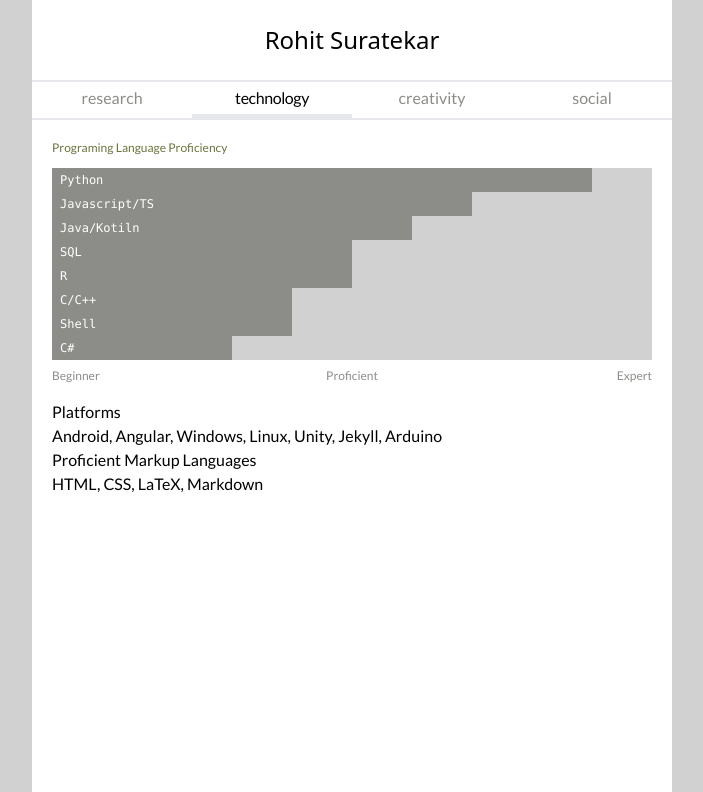
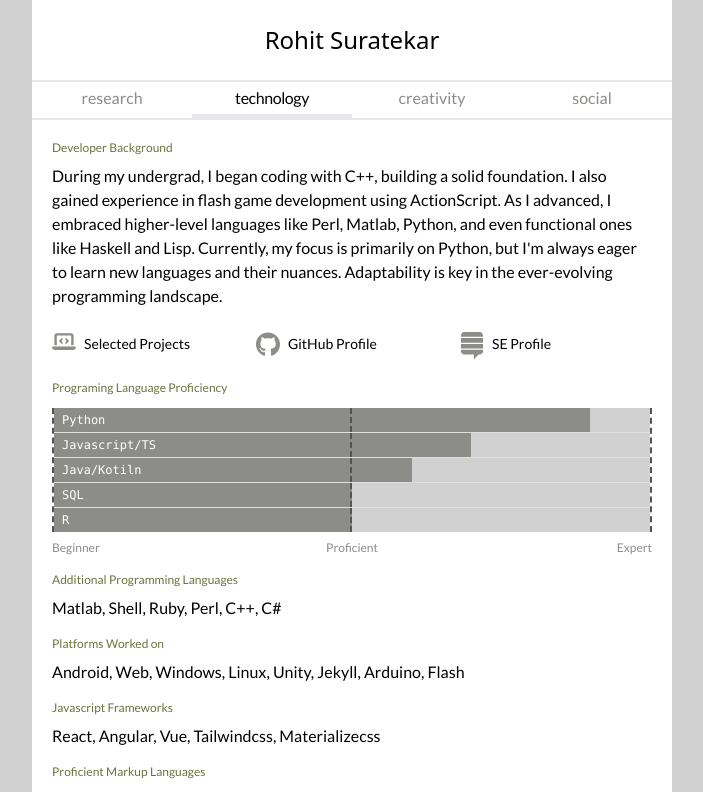
Before and after one commit to rohitsuratekar/PersonalWebsite, a React (Vite) app: page /technology in a window 1280 px wide. Shown: the top 792 px of the page, without its empty margins (288-991 px from the left). Built offline with nearby package versions, Linux system fonts and the light colour scheme.

Commit message:
Updated tech page

```diff
--- a/src/App.jsx
+++ b/src/App.jsx
@@ -9,6 +9,7 @@ import SocialPage from "@/pages/SocialPage";
 import PublicationPage from "@/pages/PublicationPage";
 import ConferencePage from "@/pages/ConferencePage";
 import ResearchProjectPage from "@/pages/ResearchProjectPage";
+import TechProjectPage from "@/pages/TechProjectPage"
 
 function App() {
   return (
@@ -25,6 +26,7 @@ function App() {
             path="developer"
             element={<Navigate to="/technology" replace />}
           />
+          <Route path="techprojects" element={<TechProjectPage />} />
           <Route path="creativity" element={<CreativePage />} />
           <Route path="social" element={<SocialPage />} />
           <Route exact path="researech" element={<Navigate to="/" replace />} />
--- a/src/assets/techData.json
+++ b/src/assets/techData.json
@@ -1,4 +1,24 @@
 {
+  "focus":"During my undergrad, I began coding with C++, building a solid foundation. I also gained experience in flash game development using ActionScript. As I advanced, I embraced higher-level languages like Perl, Matlab, Python, and even functional ones like Haskell and Lisp. Currently, my focus is primarily on Python, but I'm always eager to learn new languages and their nuances. Adaptability is key in the ever-evolving programming landscape.",
+  "quickLinks": [
+    {
+      "icon": "code",
+      "title": "Selected Projects",
+      "url": "/techprojects"
+    },
+    {
+      "icon": "github",
+      "title": "GitHub Profile",
+      "url": "/",
+      "external": "https://github.com/rohitsuratekar"
+    },
+    {
+      "icon": "stackoverflow",
+      "title": "SE Profile",
+      "url": "/",
+      "external": "https://stackoverflow.com/users/5284595/dexter"
+    }
+  ],
   "languges": [
     {
       "name": "Python",
@@ -19,28 +39,32 @@
     {
       "name": "R",
       "level": 5
-    },
-    {
-      "name": "C/C++",
-      "level": 4
-    },
-    {
-      "name": "Shell",
-      "level": 4
-    },
-    {
-      "name": "C#",
-      "level": 3
     }
   ],
   "langugeSections": [
     {
-      "header": "Platforms",
-      "text": "Android, Angular, Windows, Linux, Unity, Jekyll, Arduino"
+      "header": "Additional Programming Languages",
+      "text": "Matlab, Shell, Ruby, Perl, C++, C#"
+    },
+    {
+      "header": "Platforms Worked on",
+      "text": "Android, Web, Windows, Linux, Unity, Jekyll, Arduino, Flash"
+    },
+    {
+      "header": "Javascript Frameworks",
+      "text": "React, Angular, Vue, Tailwindcss, Materializecss"
     },
     {
       "header": "Proficient Markup Languages",
       "text": "HTML, CSS, LaTeX, Markdown"
+    },
+    {
+      "header": "Databases Worked with",
+      "text": "MySQL/MariaDB, SparkSQL, MongoDB, Firebase"
+    },
+    {
+      "header": "Miscellaneous Technologies",
+      "text": "Git, Docker, GCP, PyTest, Selenium"
     }
   ]
 }
--- a/src/components/IconLibrary.jsx
+++ b/src/components/IconLibrary.jsx
@@ -18,7 +18,16 @@ const AppIcons = ({icon}) => {
             case "star":
                 return <svg xmlns="http://www.w3.org/2000/svg" viewBox="0 0 576 512">
                 <path d="M316.9 18C311.6 7 300.4 0 288.1 0s-23.4 7-28.8 18L195 150.3 51.4 171.5c-12 1.8-22 10.2-25.7 21.7s-.7 24.2 7.9 32.7L137.8 329 113.2 474.7c-2 12 3 24.2 12.9 31.3s23 8 33.8 2.3l128.3-68.5 128.3 68.5c10.8 5.7 23.9 4.9 33.8-2.3s14.9-19.3 12.9-31.3L438.5 329 542.7 225.9c8.6-8.5 11.7-21.2 7.9-32.7s-13.7-19.9-25.7-21.7L381.2 150.3 316.9 18z"/></svg>
-        }
+            case "github":
+                return <svg xmlns="http://www.w3.org/2000/svg" viewBox="0 0 496 512">
+                <path d="M165.9 397.4c0 2-2.3 3.6-5.2 3.6-3.3.3-5.6-1.3-5.6-3.6 0-2 2.3-3.6 5.2-3.6 3-.3 5.6 1.3 5.6 3.6zm-31.1-4.5c-.7 2 1.3 4.3 4.3 4.9 2.6 1 5.6 0 6.2-2s-1.3-4.3-4.3-5.2c-2.6-.7-5.5.3-6.2 2.3zm44.2-1.7c-2.9.7-4.9 2.6-4.6 4.9.3 2 2.9 3.3 5.9 2.6 2.9-.7 4.9-2.6 4.6-4.6-.3-1.9-3-3.2-5.9-2.9zM244.8 8C106.1 8 0 113.3 0 252c0 110.9 69.8 205.8 169.5 239.2 12.8 2.3 17.3-5.6 17.3-12.1 0-6.2-.3-40.4-.3-61.4 0 0-70 15-84.7-29.8 0 0-11.4-29.1-27.8-36.6 0 0-22.9-15.7 1.6-15.4 0 0 24.9 2 38.6 25.8 21.9 38.6 58.6 27.5 72.9 20.9 2.3-16 8.8-27.1 16-33.7-55.9-6.2-112.3-14.3-112.3-110.5 0-27.5 7.6-41.3 23.6-58.9-2.6-6.5-11.1-33.3 2.6-67.9 20.9-6.5 69 27 69 27 20-5.6 41.5-8.5 62.8-8.5s42.8 2.9 62.8 8.5c0 0 48.1-33.6 69-27 13.7 34.7 5.2 61.4 2.6 67.9 16 17.7 25.8 31.5 25.8 58.9 0 96.5-58.9 104.2-114.8 110.5 9.2 7.9 17 22.9 17 46.4 0 33.7-.3 75.4-.3 83.6 0 6.5 4.6 14.4 17.3 12.1C428.2 457.8 496 362.9 496 252 496 113.3 383.5 8 244.8 8zM97.2 352.9c-1.3 1-1 3.3.7 5.2 1.6 1.6 3.9 2.3 5.2 1 1.3-1 1-3.3-.7-5.2-1.6-1.6-3.9-2.3-5.2-1zm-10.8-8.1c-.7 1.3.3 2.9 2.3 3.9 1.6 1 3.6.7 4.3-.7.7-1.3-.3-2.9-2.3-3.9-2-.6-3.6-.3-4.3.7zm32.4 35.6c-1.6 1.3-1 4.3 1.3 6.2 2.3 2.3 5.2 2.6 6.5 1 1.3-1.3.7-4.3-1.3-6.2-2.2-2.3-5.2-2.6-6.5-1zm-11.4-14.7c-1.6 1-1.6 3.6 0 5.9 1.6 2.3 4.3 3.3 5.6 2.3 1.6-1.3 1.6-3.9 0-6.2-1.4-2.3-4-3.3-5.6-2z"/></svg>
+            case "code":
+                return <svg xmlns="http://www.w3.org/2000/svg" viewBox="0 0 640 512">
+                <path d="M64 96c0-35.3 28.7-64 64-64H512c35.3 0 64 28.7 64 64V352H512V96H128V352H64V96zM0 403.2C0 392.6 8.6 384 19.2 384H620.8c10.6 0 19.2 8.6 19.2 19.2c0 42.4-34.4 76.8-76.8 76.8H76.8C34.4 480 0 445.6 0 403.2zM281 209l-31 31 31 31c9.4 9.4 9.4 24.6 0 33.9s-24.6 9.4-33.9 0l-48-48c-9.4-9.4-9.4-24.6 0-33.9l48-48c9.4-9.4 24.6-9.4 33.9 0s9.4 24.6 0 33.9zM393 175l48 48c9.4 9.4 9.4 24.6 0 33.9l-48 48c-9.4 9.4-24.6 9.4-33.9 0s-9.4-24.6 0-33.9l31-31-31-31c-9.4-9.4-9.4-24.6 0-33.9s24.6-9.4 33.9 0z"/></svg>
+            case "stackoverflow":
+                return <svg xmlns="http://www.w3.org/2000/svg" viewBox="0 0 448 512">
+                <path d="M17.7 332.3h412.7v22c0 37.7-29.3 68-65.3 68h-19L259.3 512v-89.7H83c-36 0-65.3-30.3-65.3-68v-22zm0-23.6h412.7v-85H17.7v85zm0-109.4h412.7v-85H17.7v85zM365 0H83C47 0 17.7 30.3 17.7 67.7V90h412.7V67.7C430.3 30.3 401 0 365 0z"/></svg>
+            }
         return <svg xmlns="http://www.w3.org/2000/svg" viewBox="0 0 512 512">
             <path d="M256 32c14.2 0 27.3 7.5 34.5 19.8l216 368c7.3 12.4 7.3 27.7 .2 40.1S486.3 480 472 480H40c-14.3 0-27.6-7.7-34.7-20.1s-7-27.8 .2-40.1l216-368C228.7 39.5 241.8 32 256 32zm0 128c-13.3 0-24 10.7-24 24V296c0 13.3 10.7 24 24 24s24-10.7 24-24V184c0-13.3-10.7-24-24-24zm32 224a32 32 0 1 0 -64 0 32 32 0 1 0 64 0z"/></svg>
     }
--- a/src/components/ResearchComponents.jsx
+++ b/src/components/ResearchComponents.jsx
@@ -34,14 +34,18 @@ const WorkPosition = ({ item }) => {
 
 const QuickLink = ({ item }) => {
   const navigate = useNavigate();
-  const goTo = (link) => {
-    navigate(link);
+  const goTo = (link, isExternal) => {
+    if (typeof isExternal === "undefined") {
+      navigate(link);
+    } else {
+      window.open(isExternal, '_blank');
+    }
   };
   return (
     <>
       <div
         className="flex flex-row items-center content-center group"
-        onClick={() => goTo(item.url)}
+        onClick={() => goTo(item.url, item.external)}
       >
         <div className="h-6 w-6 fill-background group-hover:fill-primary">
           <AppIcons icon={item.icon} />
--- a/src/pages/TechPage.jsx
+++ b/src/pages/TechPage.jsx
@@ -1,14 +1,38 @@
 import { useSelector } from "react-redux";
+import { QuickLink } from "@/components/ResearchComponents";
 
 const BarComp = ({ item }) => {
-  const getSpan = (val) => {
-    const baseClass = "bg-background py-1 pl-2";
+  const getSpan = (val, add_border, add_color) => {
+    var baseClass = "py-1 pl-2";
+    if (add_color) {
+      baseClass += " bg-background";
+    }
+    if (add_border) {
+      baseClass += " border-background-900 border-dashed border-r-2";
+    }
     return baseClass + " col-span-" + val;
   };
+
   return (
     <>
       <div className="grid grid-cols-10 bg-background-100 text-white text-xs font-mono">
-        <div className={getSpan(item.level)}>{item.name}</div>
+        {item.level > 5 && (
+          <>
+            <div className={getSpan(5, true, true)}>{item.name}</div>
+            <div className={getSpan(item.level - 5, false, true)}></div>
+          </>
+        )}
+        {item.level == 5 && (
+          <>
+            <div className={getSpan(item.level, true, true)}>{item.name}</div>
+          </>
+        )}
+        {item.level < 5 && (
+          <>
+            <div className={getSpan(item.level, false, true)}>{item.name}</div>
+            <div className={getSpan(5 - item.level, true, false)}></div>
+          </>
+        )}
       </div>
     </>
   );
@@ -20,10 +44,21 @@ const TechPage = () => {
   return (
     <>
       <div className="p-5 grid grid-cols-1">
+        <div className="text-xs text-secondary mb-2">
+          Developer Background
+        </div>
+        <div className="tracking-normal text-base antialiased ">
+          {selector.focus}
+        </div>
+        <div className="grid grid-cols-1 sm:grid-cols-3 sm:h-12  my-3 gap-3 cursor-pointer">
+          {selector.quickLinks.map((item, index) => (
+            <QuickLink item={item} key={index} />
+          ))}
+        </div>
         <div className="text-xs text-secondary mb-3">
           Programing Language Proficiency
         </div>
-        <div>
+        <div className="divide-y divide-background-50 border-l-2 border-background-900 border-dashed border-r-2">
           {selector.languges.map((element, index) => (
             <BarComp key={index} item={element} />
           ))}
@@ -36,8 +71,8 @@ const TechPage = () => {
         <div className="mt-4"></div>
         {selector.langugeSections.map((element, index) => (
           <div key={index}>
-            <div>{element.header}</div>
-            <div>{element.text}</div>
+            <div className="text-xs text-secondary mb-2">{element.header}</div>
+            <div className="mb-4">{element.text}</div>
           </div>
         ))}
       </div>
--- /dev/null
+++ b/src/pages/TechProjectPage.jsx
@@ -0,0 +1,5 @@
+const TechProjectPage = () => {
+    return <>Tech Projects</>;
+  };
+
+export default TechProjectPage;
--- a/src/reducers/techReducer.jsx
+++ b/src/reducers/techReducer.jsx
@@ -4,7 +4,9 @@ import techData from "@/assets/techData.json";
 export const techSlice = createSlice({
   name: "tech",
   initialState: {
+    focus: techData["focus"],
     languges: techData["languges"],
-    langugeSections: techData["langugeSections"]
+    langugeSections: techData["langugeSections"],
+    quickLinks: techData["quickLinks"],
   },
 });
```
